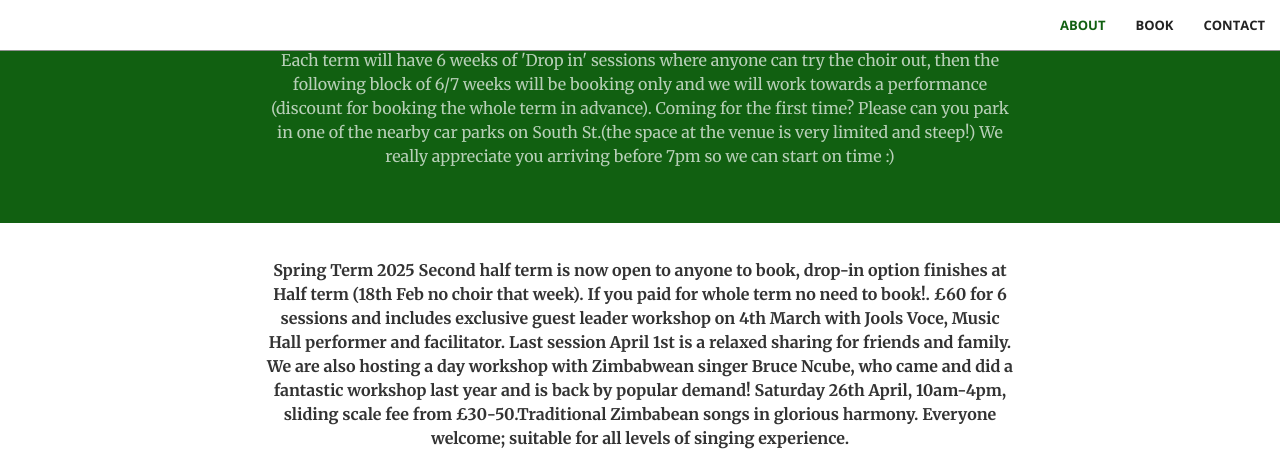
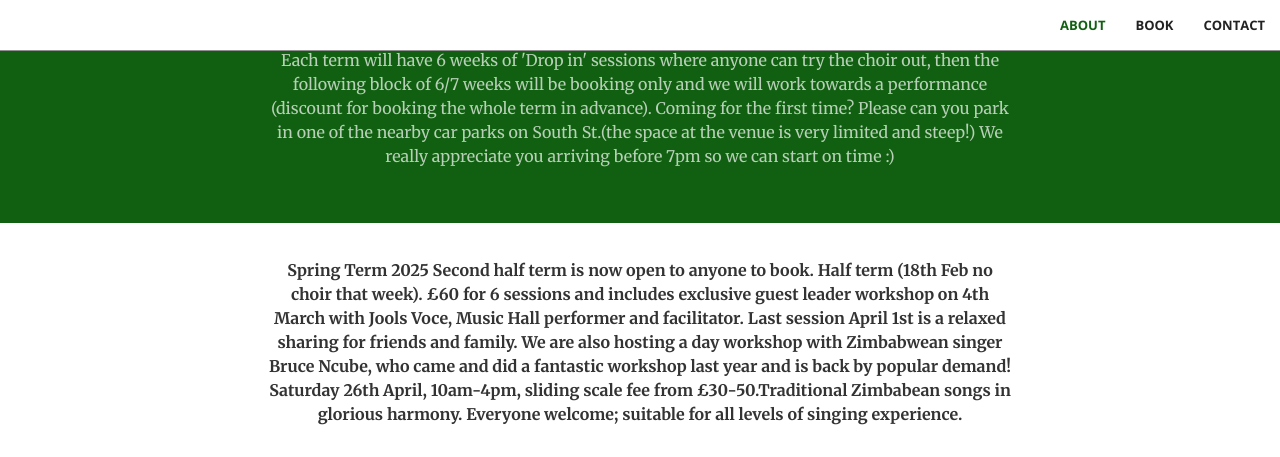
Before and after one commit to thewildchoir/thewildchoir-website, a Jekyll site: the page built from index.html, in a window 1280 px wide and 900 px high, scrolled down 1095 px, cut to the strip 0-457 px from the top of the window. Built offline with Jekyll 4.4.1, drawn with Linux system fonts in a browser that asks for light colours.

Commit message:
Update booking.html

```diff
--- a/_includes/booking.html
+++ b/_includes/booking.html
@@ -2,7 +2,7 @@
     <div class="container">
        <div class="row">
             <div class="col-lg-8 col-lg-offset-2 text-center">
-                <p class="text-book"><b> Spring Term 2025 Second half term is now open to anyone to book, drop-in option finishes at Half term (18th Feb no choir that  week). If you paid for whole term no need to book!. £60 for 6 sessions and includes exclusive guest leader workshop on 4th March with Jools Voce, Music Hall performer and facilitator. Last session April 1st is a relaxed sharing for friends and family. We are also hosting a day workshop with Zimbabwean singer Bruce Ncube, who came and did a fantastic workshop last year and is back by popular demand! Saturday 26th April, 10am-4pm, sliding scale fee from £30-50.Traditional Zimbabean songs in glorious harmony. Everyone welcome; suitable for all levels of singing experience. </p>
+                <p class="text-book"><b> Spring Term 2025 Second half term is now open to anyone to book. Half term (18th Feb no choir that  week). £60 for 6 sessions and includes exclusive guest leader workshop on 4th March with Jools Voce, Music Hall performer and facilitator. Last session April 1st is a relaxed sharing for friends and family. We are also hosting a day workshop with Zimbabwean singer Bruce Ncube, who came and did a fantastic workshop last year and is back by popular demand! Saturday 26th April, 10am-4pm, sliding scale fee from £30-50.Traditional Zimbabean songs in glorious harmony. Everyone welcome; suitable for all levels of singing experience. </p>
     <script async
   src="https://js.stripe.com/v3/buy-button.js">
 </script>
```
